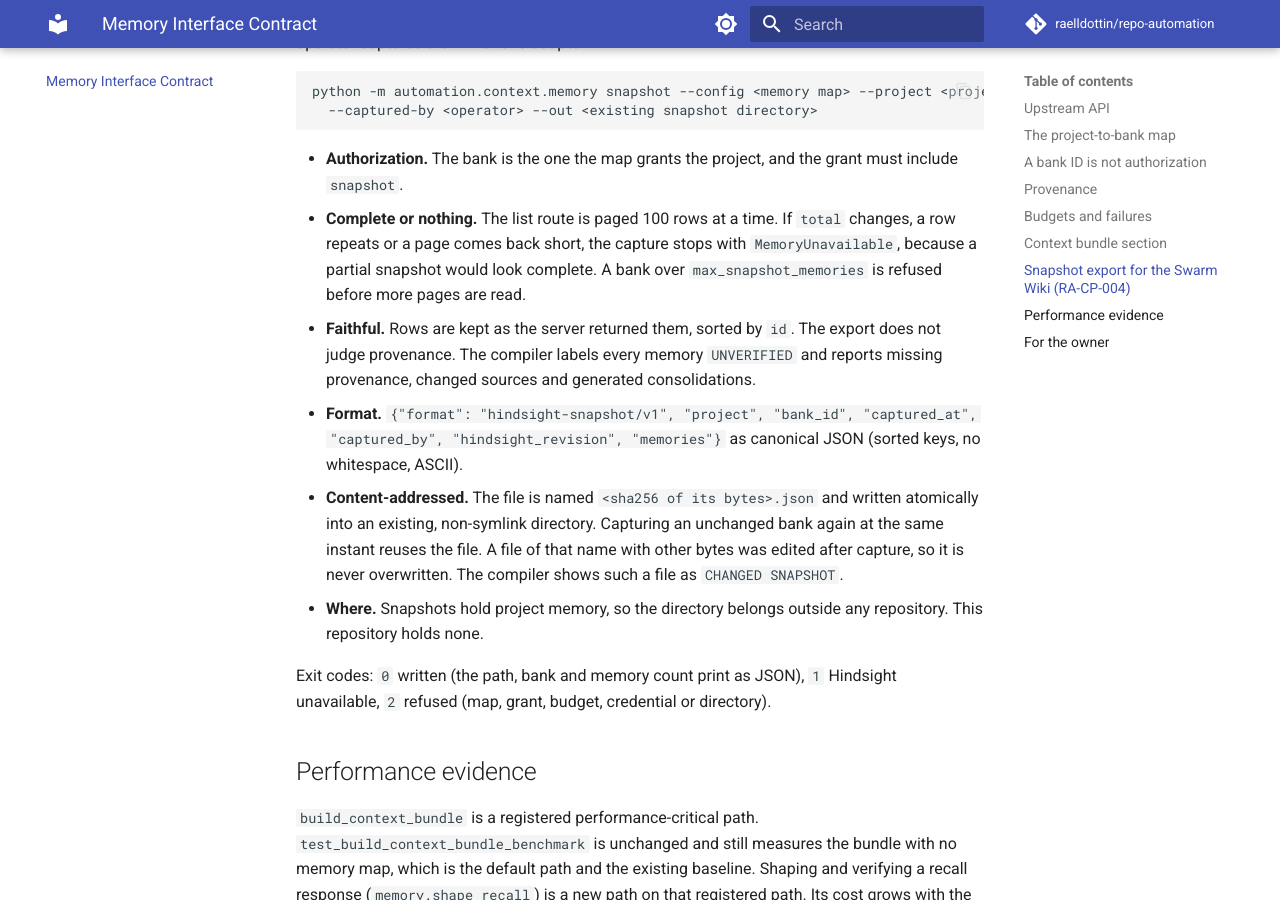
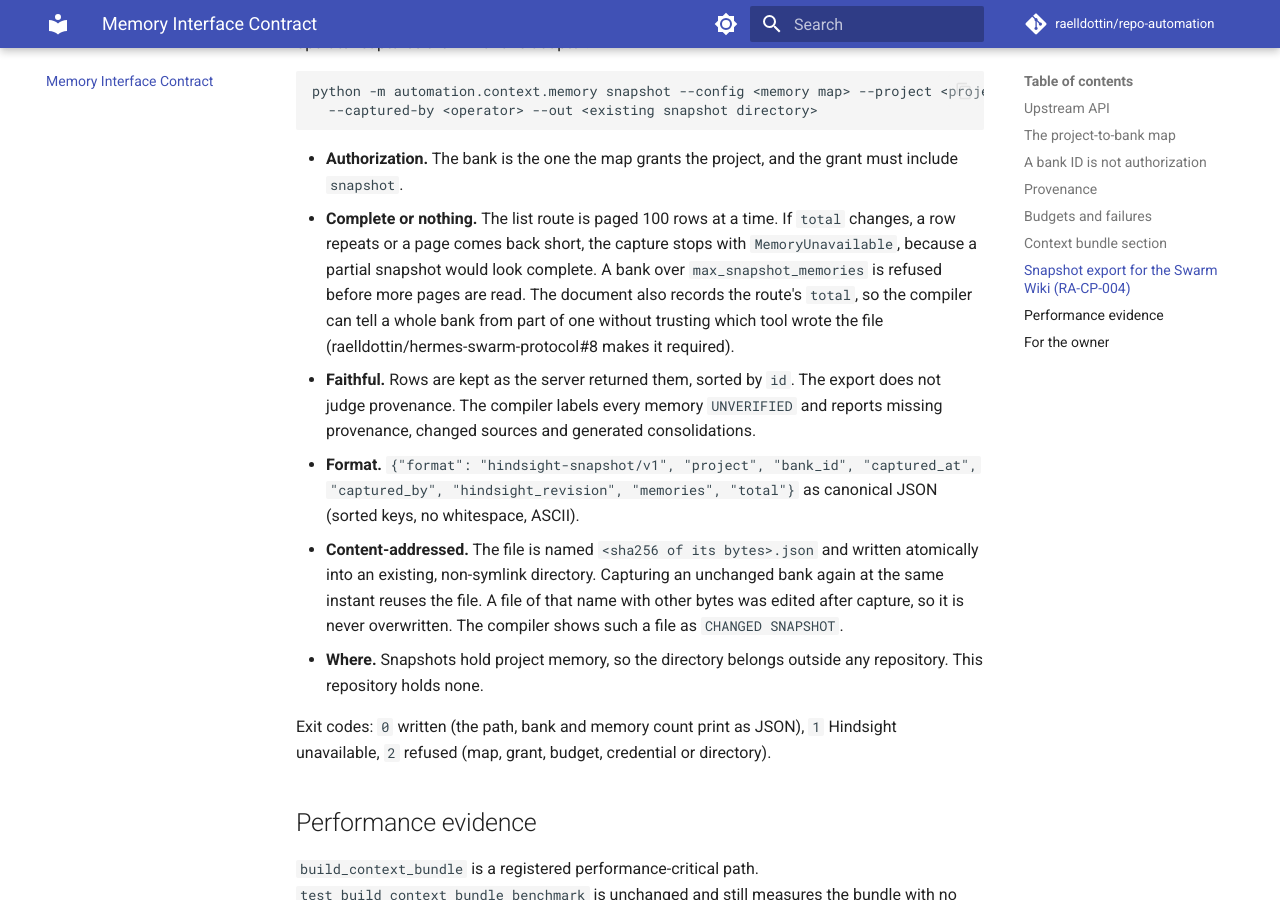
Before and after one commit to raelldottin/repo-automation, an MkDocs documentation site: the page built from docs/architecture/memory-interface.md, in a window 1280 px wide and 900 px high, scrolled down 4765 px. Built offline with MkDocs 1.6.1 and Material for MkDocs 9.7.7, drawn with Linux system fonts in a browser that asks for light colours; comment, search, counter and statistics services are not loaded.

Commit message:
fix(context): record the bank's total in Hindsight snapshots
memory.snapshot already pages GET /memories/list to the end and refuses a
partial capture, but the document it writes does not say how many rows
the bank held. The compiler reads files, not producers, so it cannot tell
a whole bank from a first page. Write the list route's total next to the
memories. The pinned compiler (b7ab59c) ignores the extra key;
raelldottin/hermes-swarm-protocol#8 makes it required and flags a mismatch.

````diff
--- a/docs/architecture/memory-interface.md
+++ b/docs/architecture/memory-interface.md
@@ -118,9 +118,9 @@ python -m automation.context.memory snapshot --config <memory map> --project <pr
 ```
 
 - **Authorization.** The bank is the one the map grants the project, and the grant must include `snapshot`.
-- **Complete or nothing.** The list route is paged 100 rows at a time. If `total` changes, a row repeats or a page comes back short, the capture stops with `MemoryUnavailable`, because a partial snapshot would look complete. A bank over `max_snapshot_memories` is refused before more pages are read.
+- **Complete or nothing.** The list route is paged 100 rows at a time. If `total` changes, a row repeats or a page comes back short, the capture stops with `MemoryUnavailable`, because a partial snapshot would look complete. A bank over `max_snapshot_memories` is refused before more pages are read. The document also records the route's `total`, so the compiler can tell a whole bank from part of one without trusting which tool wrote the file (raelldottin/hermes-swarm-protocol#8 makes it required).
 - **Faithful.** Rows are kept as the server returned them, sorted by `id`. The export does not judge provenance. The compiler labels every memory `UNVERIFIED` and reports missing provenance, changed sources and generated consolidations.
-- **Format.** `{"format": "hindsight-snapshot/v1", "project", "bank_id", "captured_at", "captured_by", "hindsight_revision", "memories"}` as canonical JSON (sorted keys, no whitespace, ASCII).
+- **Format.** `{"format": "hindsight-snapshot/v1", "project", "bank_id", "captured_at", "captured_by", "hindsight_revision", "memories", "total"}` as canonical JSON (sorted keys, no whitespace, ASCII).
 - **Content-addressed.** The file is named `<sha256 of its bytes>.json` and written atomically into an existing, non-symlink directory. Capturing an unchanged bank again at the same instant reuses the file. A file of that name with other bytes was edited after capture, so it is never overwritten. The compiler shows such a file as `CHANGED SNAPSHOT`.
 - **Where.** Snapshots hold project memory, so the directory belongs outside any repository. This repository holds none.
 
````
Also changed, not shown: 2 other files.
